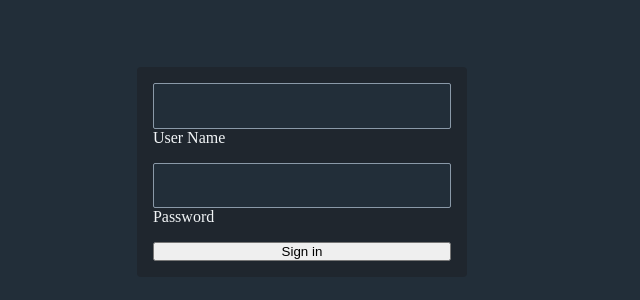
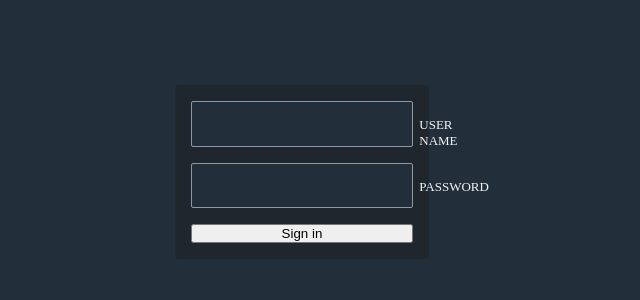
Before and after one commit to FabianUlises/signin-form, a plain HTML site: page index.html in a window 1280 px wide. Shown: the part 228-528 px from the top of the page, without its empty margins (338-978 px from the left). Drawn offline with Linux system fonts and the light colour scheme.

Commit message:
Added styles to position form labels

```diff
--- a/main.css
+++ b/main.css
@@ -39,3 +39,11 @@ body {
 .form-input:focus {
     border-color: hsl(210 15% 85%);
 }
+.form__group span {
+    position: absolute;
+    top: 0;
+    padding: 1rem .4rem;
+    font-size: 13px;;
+    text-transform: uppercase;
+
+}
```
